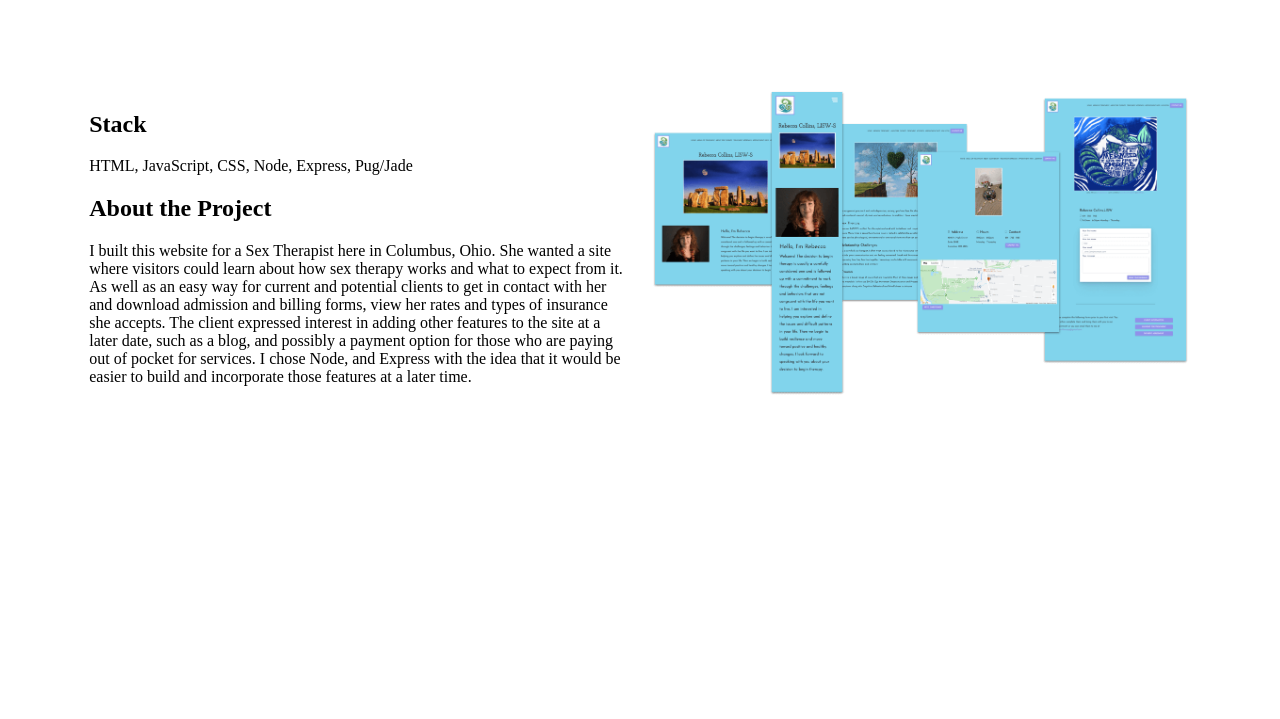
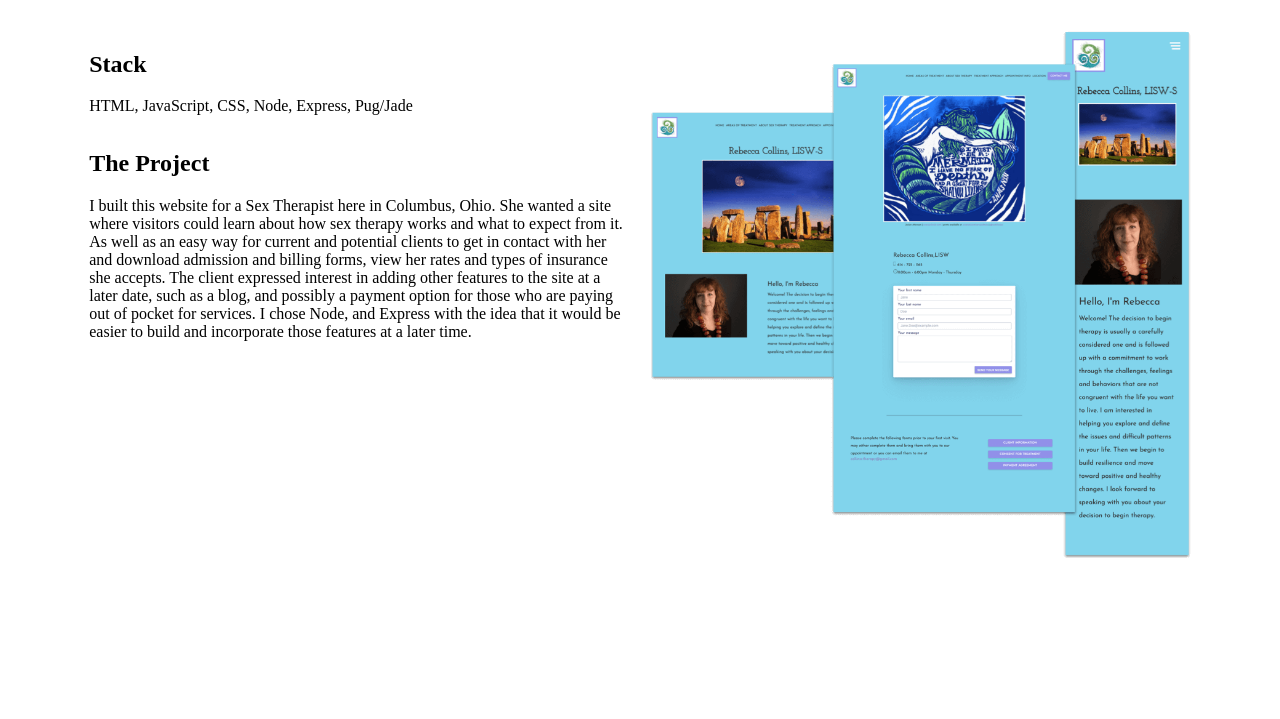
Before and after one commit to JoshyB/Gatsby_jbelknap.me, a Gatsby site: page /rcollinstherapy in a window 1280 px wide. Shown: the part 351-1070 px from the top of the page. After the commit the page ends 942 px from the top, so only its background shows below. Built offline with nearby package versions, Linux system fonts and the light colour scheme; Gatsby itself is replaced by a stand-in of ours.

Commit message:
changed images and text on some of the project pages

```diff
--- a/gatsby-config.js
+++ b/gatsby-config.js
@@ -1,6 +1,6 @@
 module.exports = {
   siteMetadata: {
-    title: `Joshua Belknap | Web Dev`,
+    title: `Joshua Belknap | Web Developer`,
     description: `Versitile Web Developer from Columbus, Ohio`,
     author: `Joshua Belknap`,
   },
--- a/src/components/contact.js
+++ b/src/components/contact.js
@@ -15,7 +15,7 @@ const ContactWrap = styled.div`
 
   a {
     width: 35px;
-    margin: 25px;
+    margin: 10px 25px;
     transition: transform 200ms ease-in-out;
 
     &:hover {
--- a/src/components/header.js
+++ b/src/components/header.js
@@ -43,7 +43,7 @@ const HeroWrap = styled.header`
       }
 
       p {
-        font-size: 1.65em;
+        font-size: 1.25em;
       }
     }
   }
@@ -87,8 +87,10 @@ const Header = ({ siteTitle }) => (
         <p>
           Hello, I'm a Web Developer based in{" "}
           <a href="https://www.google.com/maps/place/Columbus,+OH/@39.9829514,-82.990829,11z/data=!4m2!3m1!1s0x883889c1b990de71:0xe43266f8cfb1b533">
-            Columbus, Ohio
+            Columbus, Ohio.
           </a>{" "}
+          I specialize in designing and building things that live on the
+          internet for fun and profit.
         </p>
       </div>
     </div>
--- a/src/components/projects.js
+++ b/src/components/projects.js
@@ -7,10 +7,11 @@ import { device } from "../utils/breakpoints"
 
 //svg image
 import linkSVG from "../images/link-symbol.svg"
+import projectIcon from "../images/project_icon.svg"
 
 const ProjectWrapper = styled.section`
   width: 100%;
-  padding: 20px;
+  padding: 30px;
   margin: 0 auto;
 
   h2 {
--- a/src/components/templates/project_page_template.js
+++ b/src/components/templates/project_page_template.js
@@ -33,6 +33,7 @@ const ProjectPageWrapper = styled.section`
 
     a {
       margin-left: 20px;
+      display: inline-block;
 
       img {
         transition: transform 250ms ease-in-out;
@@ -53,8 +54,9 @@ const ProjectPageWrapper = styled.section`
     grid-gap: 20px;
 
     .project_image {
-      max-width: 535px;
+      max-width: 550px;
       justify-self: center;
+
       img {
         width: 100%;
       }
@@ -72,12 +74,16 @@ const ProjectPageWrapper = styled.section`
   @media ${device.laptop} {
     .project_body {
       grid-template-columns: 1fr 1fr;
-      grid-auto-rows: 600px;
+      grid-auto-rows: auto;
       margin-top: 50px;
 
       .project_text {
         grid-column: 1;
         grid-row: 1;
+
+        p {
+          margin-bottom: 35px;
+        }
       }
 
       .project_image {
@@ -92,15 +98,14 @@ export default ({ data }) => {
   const {
     title,
     websiteURL,
+    githubURL,
     about,
     images,
     tools,
   } = data.allProjectsDataJson.edges[0].node
 
-  //get public url for the project image out of the query
   const projectImage = images.publicURL
 
-  console.log(images.publicURL)
   return (
     <ProjectPageWrapper>
       <div className="project_nav">
@@ -109,9 +114,16 @@ export default ({ data }) => {
       </div>
       <div className="project_title">
         <h1>{title}</h1>
-        <a href={websiteURL}>
-          <img src={externalLink} />
-        </a>
+        {websiteURL && (
+          <a href={websiteURL}>
+            <img src={externalLink} />
+          </a>
+        )}
+        {githubURL && (
+          <a href={githubURL}>
+            <p>Github</p>
+          </a>
+        )}
       </div>
       <div className="project_body">
         <div className="project_image">
@@ -120,7 +132,7 @@ export default ({ data }) => {
         <div className="project_text">
           <h2>Stack</h2>
           <p>{tools}</p>
-          <h2>About the Project</h2>
+          <h2>The Project</h2>
           <p>{about}</p>
         </div>
       </div>
@@ -142,6 +154,7 @@ export const query = graphql`
           description
           about
           websiteURL
+          githubURL
         }
       }
     }
--- a/src/data/projectsData.json
+++ b/src/data/projectsData.json
@@ -3,7 +3,7 @@
     "title": "Rebecca Collins Therapy",
     "slug": "rcollinstherapy",
     "websiteURL": "https://www.rcollinstherapy.com",
-    "images": "../images/rcollins/rcollins_screencaps.png",
+    "images": "../images/rcollins/rcollins.png",
     "description": "A website for a Mental Health and Sex Therapist in Columbus, Ohio",
     "tools": "HTML, JavaScript, CSS, Node, Express, Pug/Jade",
     "about": "I built this website for a Sex Therapist here in Columbus, Ohio. She wanted a site where visitors could learn about how sex therapy works and what to expect from it. As well as an easy way for current and potential clients to get in contact with her and download admission and billing forms, view her rates and types of insurance she accepts. The client expressed interest in adding other features to the site at a later date, such as a blog, and possibly a payment option for those who are paying out of pocket for services. I chose Node, and Express with the idea that it would be easier to build and incorporate those features at a later time."
@@ -12,16 +12,35 @@
     "title": "Cbusparks",
     "slug": "cbusparks",
     "websiteURL": "https://cbusparks.fun",
-    "images": "../images/cbusparks/cbusparks_screencaps.png",
+    "githubURL": "https://github.com/JoshyB/CbusParks",
+    "images": "../images/cbusparks/cbusparks.png",
     "description": "Cbusparks is a full stack web application that allows people to view, add, edit, upload photos and review parks and playgrounds in the Columbus, Ohio area",
     "tools": "HTML, JavaScript, SCSS, Node, Express, Pug/Jade, MongoDB",
-    "about": "cbusparks.fun is a personal project of mine. As the father of a toddler, we visit a decent amount of parks and playgrounds on a weekly basis. And while the Columbus Parks and Recreation website is a great source of information, I decided that I would like to have just a little more information. I built it with the idea that people visiting the site could register, login, add, edit parks and upload photos of the parks they have visited as well as leave comments about parks in the database that other people have added. While adding a park, users can select various features the park may have, such as if there are bathrooms or not, is it shady? is there a basketball court? or a picnic area? You can find all this information on cbusparks.fun."
+    "about": "Cbusparks.fun is a personal project of mine. As the father of a toddler, we visit a decent amount of parks and playgrounds on a weekly basis. And while the Columbus Parks and Recreation website is a great source of information, I decided that I would like to have just a little more information. I built it with the idea that people visiting the site could register, login, add, edit parks and upload photos of the parks they have visited as well as leave comments about parks in the database that other people have added. While adding a park, users can select various features the park may have, such as if there are bathrooms or not, is it shady? is there a basketball court? or a picnic area? You can find all this information on cbusparks.fun."
+  },
+  {
+    "title": "Stubblefield Leadership",
+    "slug": "stubblefield_leadership",
+    "websiteURL": "https://stubblefieldleadership.com/",
+    "images": "../images/stubblefield/stubblefield.png",
+    "description": "Stubblefield Leadership was built for Dr. John Stubblefield, an Educator, Coach, Mentor and Public Speaker who lives in North Carolina.",
+    "tools": "Wordpress, CSS",
+    "about": "Dr. Stubblefield needed a website for "
+  },
+  {
+    "title": "Overwritten TV (OWTV)",
+    "slug": "owtv",
+    "websiteURL": "https://owtv.herokuapp.com/",
+    "images": "../images/owtv/owtv.png",
+    "description": "OWTV allows users to login, chat and watch Twitch.tv streams that can be changed in real time",
+    "tools": "React.js, Express.js, Node.js, SCSS, Socket.io, MongoDB, JSON Web Token (JWT)",
+    "about": "This project was made for fun and learning purposes. It was made for a small gaming community that I have been a part of for quite some time. The site allows users to register, login, chat with each other and watch live streams. Admins of the site have the ability to change the live streaming channel in real time. All you have to do is enter the stream url or the streamer's username. The site's user interface was built using React with Express on the backend for handling form validation, authentication, database queries and API requests"
   },
   {
     "title": "Homeglow Imaging",
     "slug": "homeglow_imaging",
     "websiteURL": "https://www.homeglowimaging.com",
-    "images": "../images/homeglow/homeglowimaging_screencaps.png",
+    "images": "../images/homeglowimaging/homeglowimaging.png",
     "description": "Website for a local Real Estate Photography company operating in and around the Columbus, Ohio area.",
     "tools": "Javascript, HTML, Bulma(CSS Framework), PHP",
     "about": "Homeglow Imaging needed a website for marketing and a way for customers to easily get into contact with them. The client had a tight budget and timeframe so I reached for the Bulma CSS framework to quickly prototype and build out a working website. PHP was used to take care of the scheduling and contact forms."
@@ -30,36 +49,19 @@
     "title": "GoodboiCo",
     "slug": "goodboico",
     "websiteURL": "https://goodboico.netlify.com/",
-    "images": "../images/goodboico/goodboico_screencaps.png",
+    "images": "../images/goodboico/goodboico.png",
     "description": "This website was done as design and layout practice using CSS Grid",
-    "tools": "HTML, CSS with Grid,",
-    "about": "I made this website to practice my design skills and learn more about how CSS Grid works and I'm happy with the result."
+    "tools": "HTML, CSS, JavaScript",
+    "about": "I made this simple one page website to practice my design skills and learn more about how CSS Grid works. I wanted the information on the page to be informative and easy to consume for users and I'm pretty happy with the result."
   },
-  {
-    "title": "Overwritten TV (OWTV)",
-    "slug": "owtv",
-    "websiteURL": "https://owtv.herokuapp.com/",
-    "images": "../images/owtv/owtv_screencaps.png",
-    "description": "OWTV allows users to login, chat and watch Twitch.tv streams that can be changed in real time",
-    "tools": "React.js, Express.js, Node.js, SCSS, Socket.io, MongoDB, JSON Web Token (JWT)",
-    "about": "This project was made for fun and learning purposes. It was made for a small gaming community that I have been a part of for quite some time. The site allows users to register, login, chat with each other and watch live streams. Admins of the site have the ability to change the live streaming channel in real time. All you have to do is enter the stream url or the streamer's username. The site's user interface was built using React with Express on the backend for handling form validation, authentication, database queries and API requests"
-  },
+
   {
     "title": "Baltimore Retirement Community",
     "slug": "baltimore_retirement_community",
     "websiteURL": "https://baltimoreretirement.netlify.com/",
-    "images": "../images/baltimoreretirement/baltimore_screencaps.png",
+    "images": "../images/baltimore/baltimore.png",
     "description": "One page PPC site for a retirement community",
     "tools": "HTML, CSS, JavaScript",
-    "about": ""
-  },
-  {
-    "title": "Stubblefield Leadership",
-    "slug": "stubblefield_leadership",
-    "websiteURL": "https://stubblefieldleadership.com/",
-    "images": "../images/stubblefield/stubbs_screencaps.png",
-    "description": "Stubblefield Leadership was built for Dr. John Stubblefield, an Educator, Coach, Mentor and Public Speaker who lives in North Carolina.",
-    "tools": "Wordpress, CSS",
-    "about": "Dr. Stubblefield needed a website for "
+    "about": "This is a one page PPC site that was done for a retirement community that wanted to use it for an advertisement campaign. It features large easier to read text, lots of calls to action, a contact form and is of course fully responsive."
   }
 ]
```
Also changed, not shown: src/images/baltimore/baltimore.png (added), src/images/baltimoreretirement/baltimore_screencaps.png (deleted), src/images/cbusparks/cbusparks.png (added), src/images/cbusparks/cbusparks_screencaps.png (deleted), src/images/goodboico/goodboico.png (renamed from src/images/goodboico/goodboico_screencaps.png), src/images/home.svg (added), src/images/homeglow/homeglowimaging_screencaps.png (deleted), src/images/homeglowimaging/homeglowimaging.png (added), src/images/owtv/owtv.png (renamed from src/images/owtv/owtv_screencaps.png), src/images/project_icon.svg (added), src/images/rcollins/rcollins.png (added), src/images/rcollins/rcollins_screencaps.png (deleted), src/images/stubblefield/stubblefield.png (added), src/images/stubblefield/stubbs_screencaps.png (deleted).
